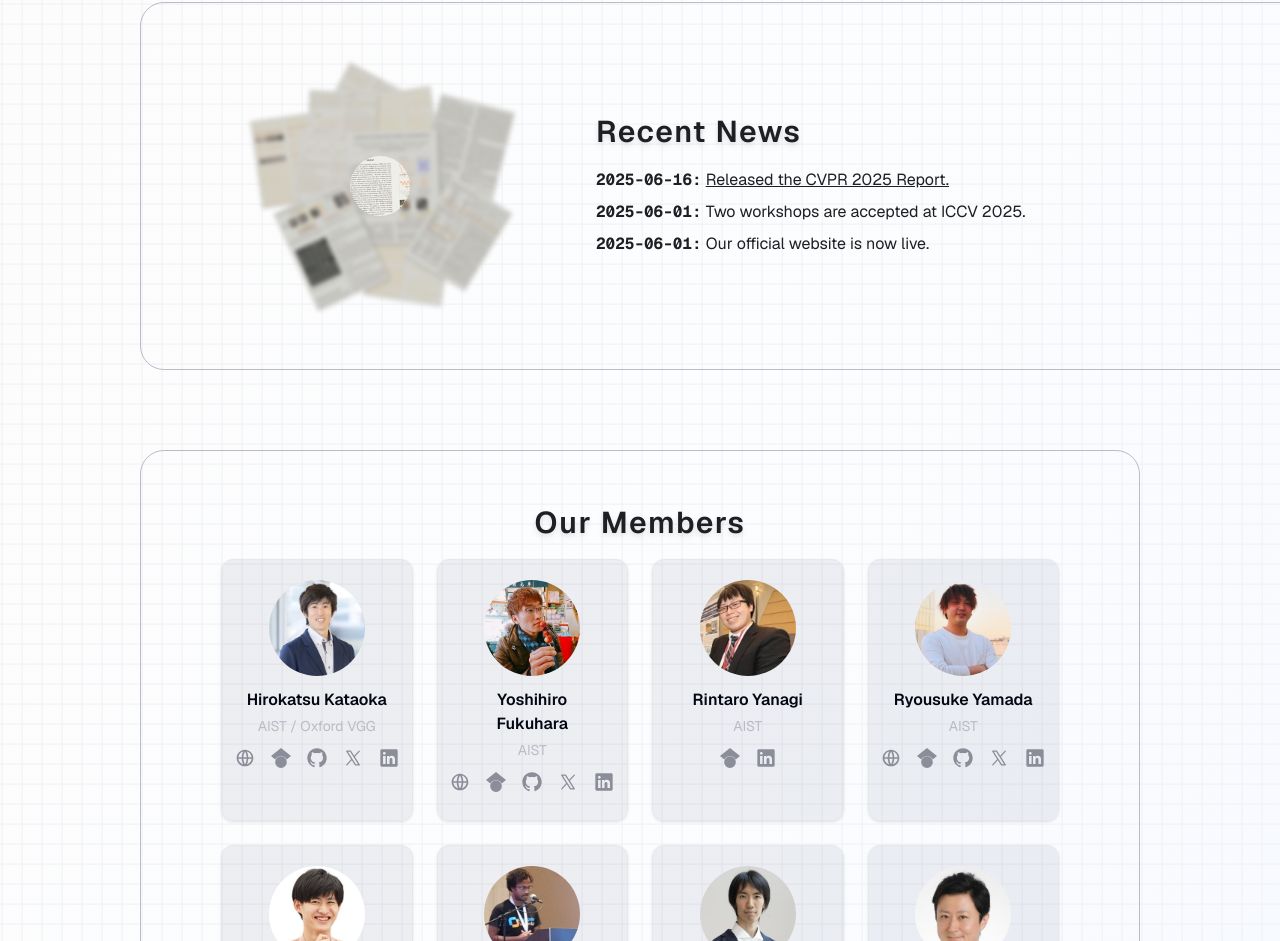
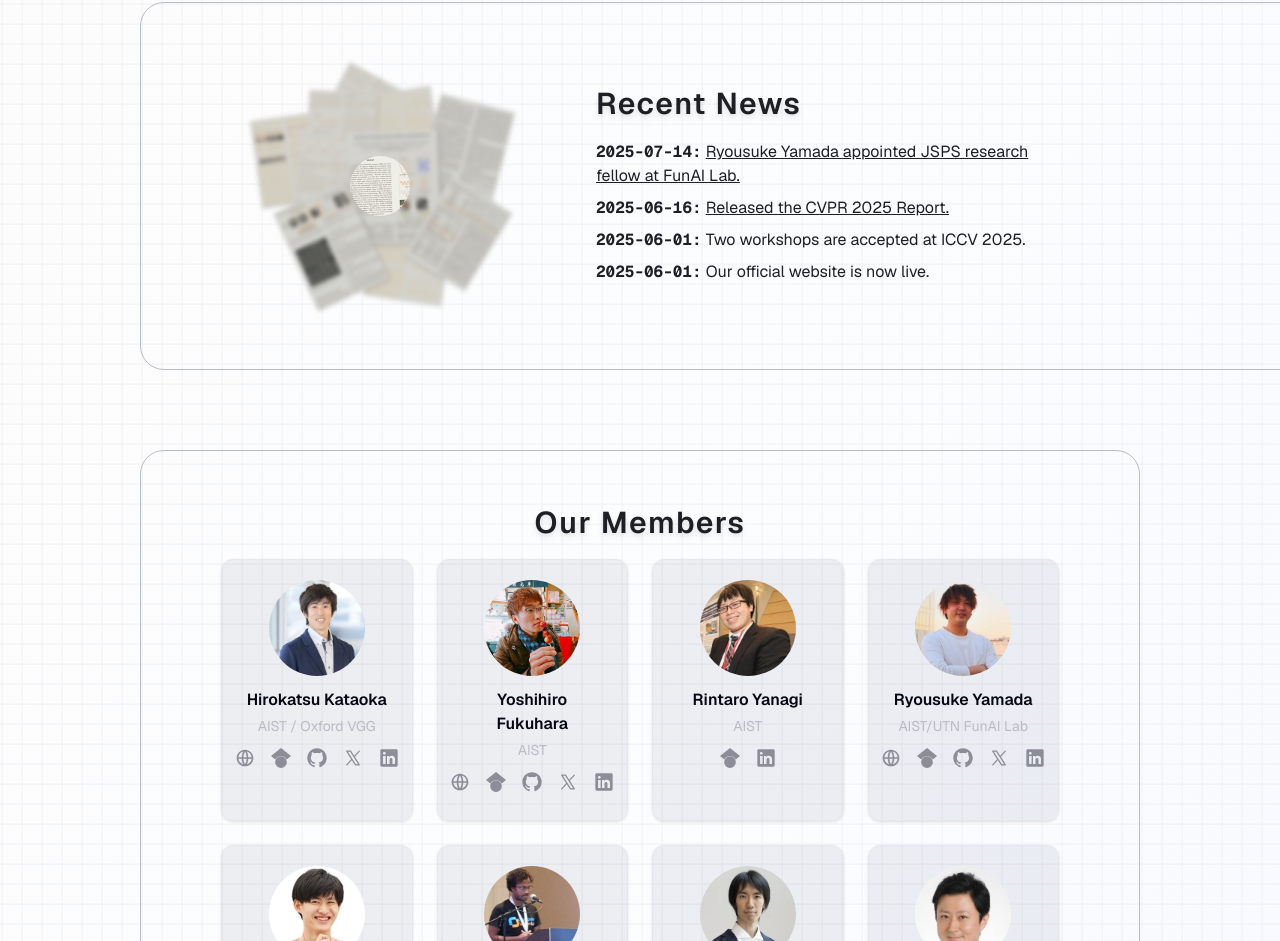
Before and after one commit to cvpaperchallenge-alumni/limit-lab-homepage, a Next.js app: page / in a window 1280 px wide. Shown: the part 958-1899 px from the top of the page. Built offline with nearby package versions, Linux system fonts and the light colour scheme; what tailwindcss-animated would draw is missing.

Commit message:
feat: add news about Ryousuke Yamada join UTN.

```diff
--- a/src/data/topPageData.ts
+++ b/src/data/topPageData.ts
@@ -1,5 +1,10 @@
 // Sample data for recent news
 export const newsItems = [
+  {
+    date: '2025-07-14',
+    description: 'Ryousuke Yamada appointed JSPS research fellow at FunAI Lab.',
+    url: 'https://fundamentalailab.github.io/',
+  },
   {
     date: '2025-06-16',
     description: 'Released the CVPR 2025 Report.',
@@ -53,7 +58,7 @@ export const members = [
   },
   {
     name: 'Ryousuke Yamada',
-    affiliation: 'AIST',
+    affiliation: 'AIST/UTN FunAI Lab',
     photoUrl: '/members/ryousuke.yamada-256x256.jpg',
     homePageUrl: 'https://ryosuke-yamada.github.io',
     googleScholarUrl: 'https://scholar.google.com/citations?user=2nmJ6qQAAAAJ',
```
